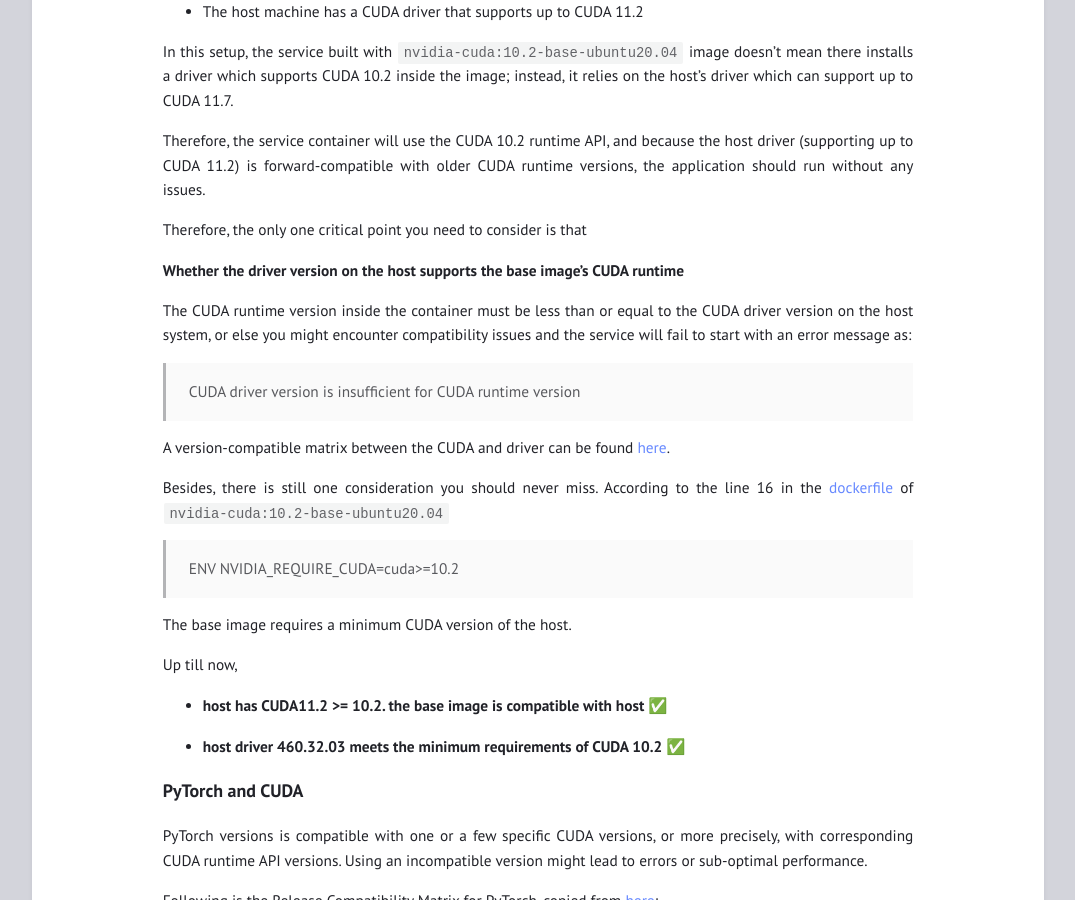
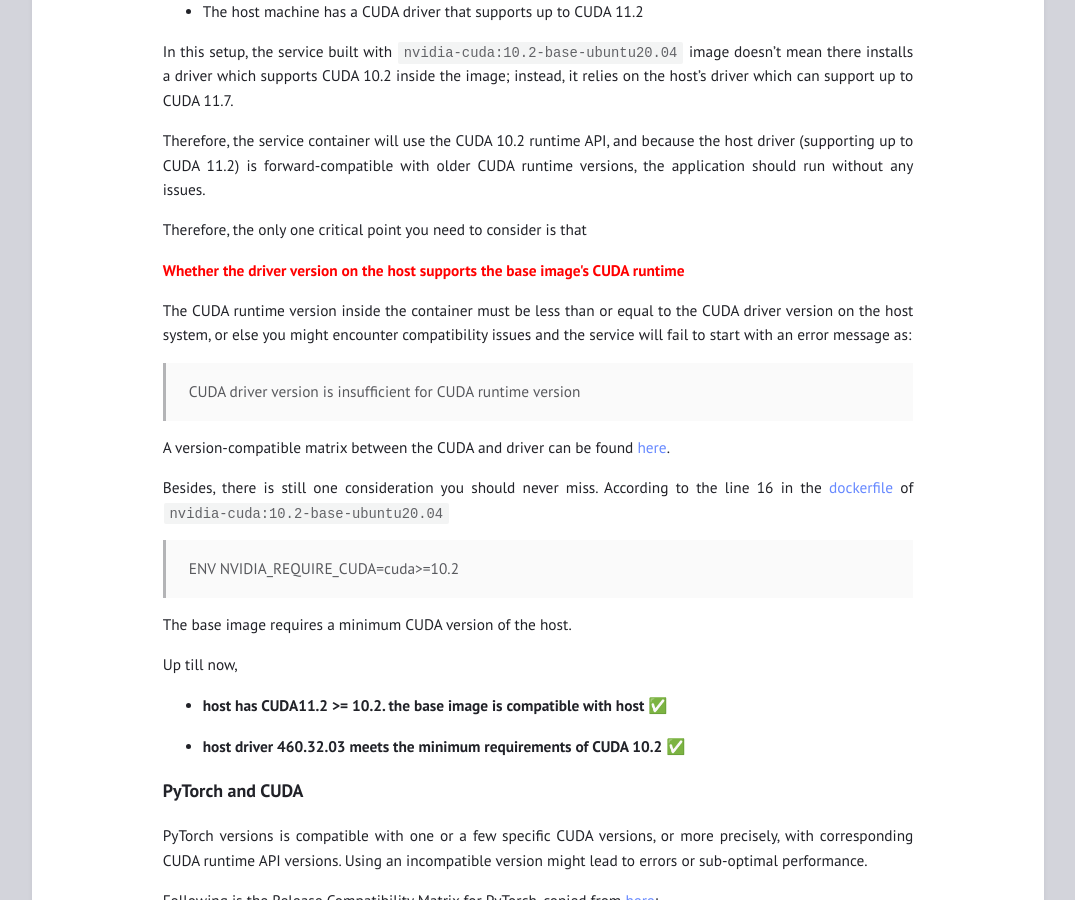
Before and after one commit to NormXU/NormXU.github.io, a Jekyll site: the page built from _posts/2023-08-30-compatibility.md, in a window 1280 px wide and 900 px high, scrolled down 2149 px. Shown: the whole window, without its empty margins (102-1177 px from the left). Built offline with Jekyll 4.4.1, drawn with Linux system fonts in a browser that asks for light colours.

Commit message:
[blog] add text color

```diff
--- a/_posts/2023-08-30-compatibility.md
+++ b/_posts/2023-08-30-compatibility.md
@@ -69,7 +69,7 @@ Therefore, the service container will use the CUDA 10.2 runtime API, and because
 
 Therefore, the only one critical point you need to consider is that
 
-**Whether the driver version on the host supports the base image's CUDA runtime**
+<b><font color='red'>Whether the driver version on the host supports the base image's CUDA runtime</font></b>
 
 The CUDA runtime version inside the container must be less than or equal to the CUDA driver version on the host system, or else you might encounter compatibility issues and the service will fail to start with an error message as:
 
```
